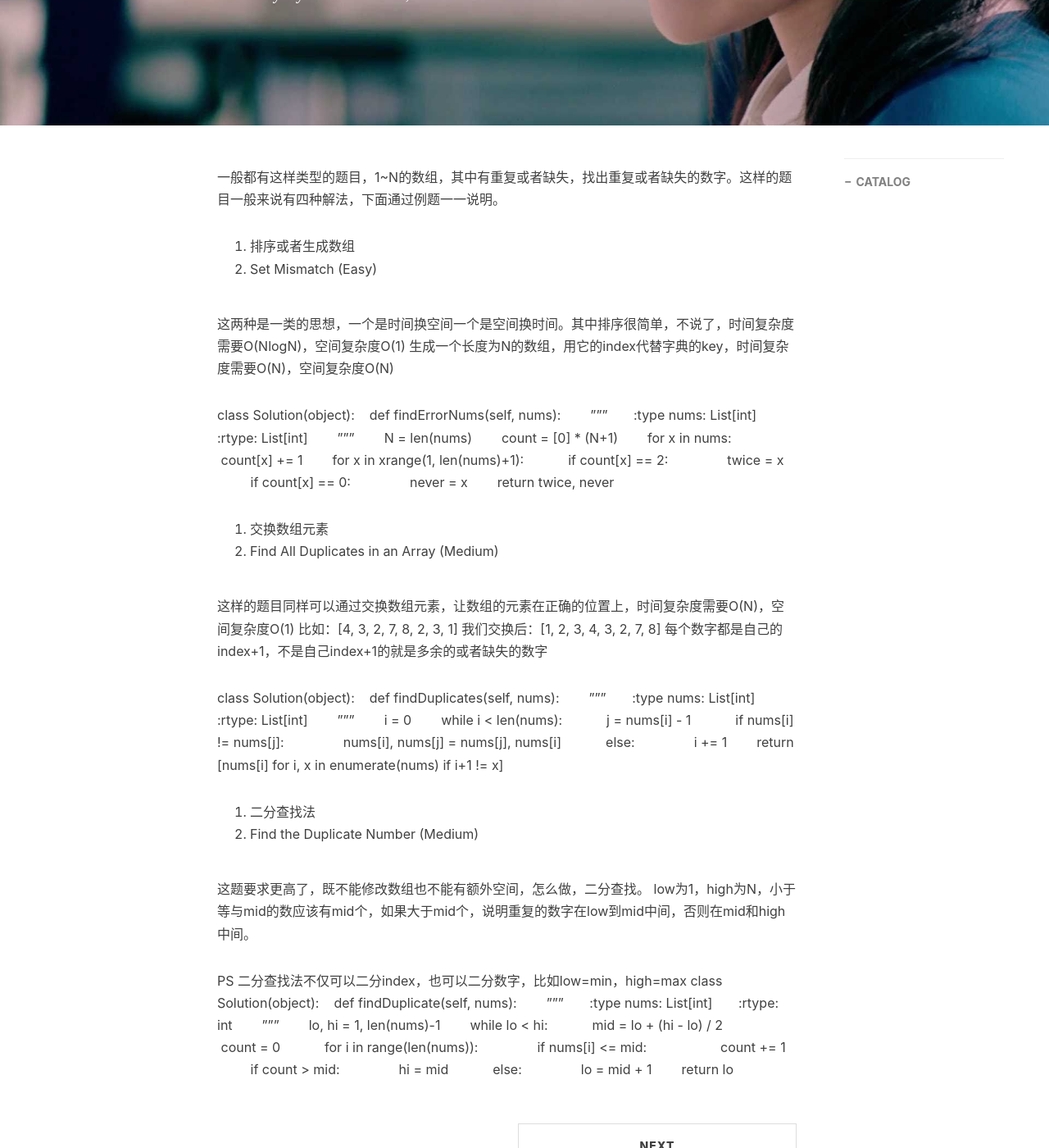
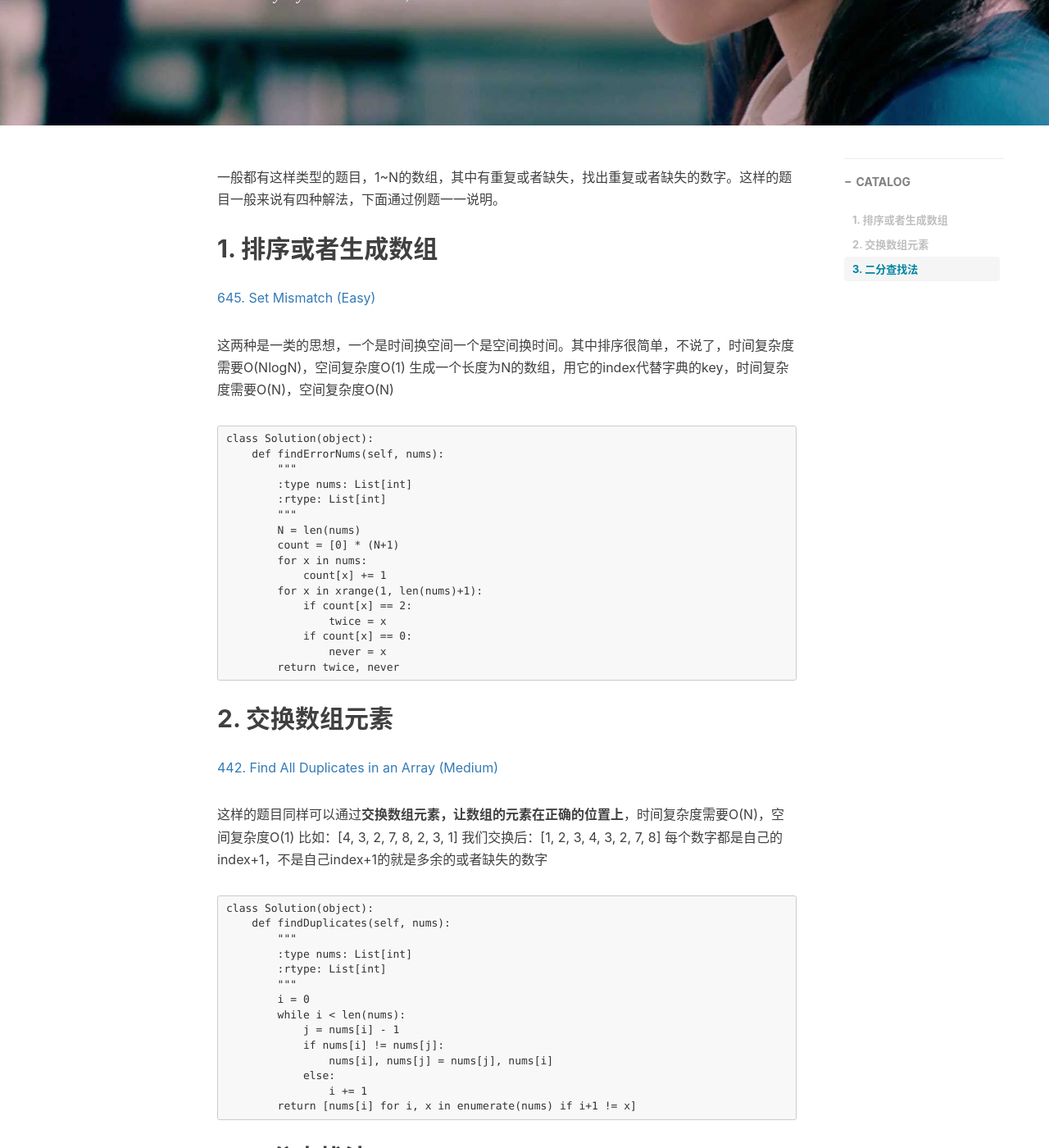
Before and after one commit to yuniler/yuniler.github.io, a Jekyll site: the page built from _posts/2019-03-04-寻找数组重复数类型题目的解法思路.md, in a window 1280 px wide and 1400 px high, scrolled down 430 px. Shown: the whole window at 82% size. Built offline with Jekyll 4.4.1, drawn with Linux system fonts in a browser that asks for light colours; nearby versions of some CDN libraries; comment, search, counter and statistics services are not loaded; part of the change alters nothing that is shown; some of the changed text lies outside the part shown.

Commit message:
Update 2019-03-04-寻找数组重复数类型题目的解法思路.md

````diff
--- a/_posts/2019-03-04-寻找数组重复数类型题目的解法思路.md
+++ b/_posts/2019-03-04-寻找数组重复数类型题目的解法思路.md
@@ -11,72 +11,80 @@ tags: 算法, leetcode
 
 一般都有这样类型的题目，1~N的数组，其中有重复或者缺失，找出重复或者缺失的数字。这样的题目一般来说有四种解法，下面通过例题一一说明。
 
-1. 排序或者生成数组
-645. Set Mismatch (Easy)
+## 1. 排序或者生成数组
+
+[645\. Set Mismatch (Easy)](https://leetcode.com/problems/set-mismatch/description/)
 
 这两种是一类的思想，一个是时间换空间一个是空间换时间。其中排序很简单，不说了，时间复杂度需要O(NlogN)，空间复杂度O(1)
 生成一个长度为N的数组，用它的index代替字典的key，时间复杂度需要O(N)，空间复杂度O(N)
+```
+class Solution(object):
+    def findErrorNums(self, nums):
+        """
+        :type nums: List[int]
+        :rtype: List[int]
+        """
+        N = len(nums)
+        count = [0] * (N+1)
+        for x in nums:
+            count[x] += 1
+        for x in xrange(1, len(nums)+1):
+            if count[x] == 2:
+                twice = x
+            if count[x] == 0:
+                never = x
+        return twice, never
+```
 
-class Solution(object):
-    def findErrorNums(self, nums):
-        """
-        :type nums: List[int]
-        :rtype: List[int]
-        """
-        N = len(nums)
-        count = [0] * (N+1)
-        for x in nums:
-            count[x] += 1
-        for x in xrange(1, len(nums)+1):
-            if count[x] == 2:
-                twice = x
-            if count[x] == 0:
-                never = x
-        return twice, never
-2. 交换数组元素
-442. Find All Duplicates in an Array (Medium)
+## 2. 交换数组元素
 
-这样的题目同样可以通过交换数组元素，让数组的元素在正确的位置上，时间复杂度需要O(N)，空间复杂度O(1)
+[442\. Find All Duplicates in an Array (Medium)](https://leetcode.com/problems/find-all-duplicates-in-an-array/description/)
+
+这样的题目同样可以通过**交换数组元素，让数组的元素在正确的位置上**，时间复杂度需要O(N)，空间复杂度O(1)
 比如：[4, 3, 2, 7, 8, 2, 3, 1]
 我们交换后：[1, 2, 3, 4, 3, 2, 7, 8]
 每个数字都是自己的index+1，不是自己index+1的就是多余的或者缺失的数字
+```
+class Solution(object):
+    def findDuplicates(self, nums):
+        """
+        :type nums: List[int]
+        :rtype: List[int]
+        """
+        i = 0
+        while i < len(nums):
+            j = nums[i] - 1
+            if nums[i] != nums[j]:
+                nums[i], nums[j] = nums[j], nums[i]
+            else:
+                i += 1
+        return [nums[i] for i, x in enumerate(nums) if i+1 != x]
+```
 
-class Solution(object):
-    def findDuplicates(self, nums):
-        """
-        :type nums: List[int]
-        :rtype: List[int]
-        """
-        i = 0
-        while i < len(nums):
-            j = nums[i] - 1
-            if nums[i] != nums[j]:
-                nums[i], nums[j] = nums[j], nums[i]
-            else:
-                i += 1
-        return [nums[i] for i, x in enumerate(nums) if i+1 != x]
-3. 二分查找法
-287. Find the Duplicate Number (Medium)
+## 3. 二分查找法
+
+[287\. Find the Duplicate Number (Medium)](https://leetcode.com/problems/find-the-duplicate-number/description/)
 
 这题要求更高了，既不能修改数组也不能有额外空间，怎么做，二分查找。
 low为1，high为N，小于等与mid的数应该有mid个，如果大于mid个，说明重复的数字在low到mid中间，否则在mid和high中间。
-
-PS 二分查找法不仅可以二分index，也可以二分数字，比如low=min，high=max
+- PS 二分查找法不仅可以二分index，也可以二分数字，比如low=min，high=max
+```
 class Solution(object):
-    def findDuplicate(self, nums):
-        """
-        :type nums: List[int]
-        :rtype: int
-        """
-        lo, hi = 1, len(nums)-1
-        while lo < hi:
-            mid = lo + (hi - lo) / 2
-            count = 0
-            for i in range(len(nums)):
-                if nums[i] <= mid:
-                    count += 1
-            if count > mid:
-                hi = mid
-            else:
-                lo = mid + 1
-        return lo
+    def findDuplicate(self, nums):
+        """
+        :type nums: List[int]
+        :rtype: int
+        """
+        lo, hi = 1, len(nums)-1
+        while lo < hi:
+            mid = lo + (hi - lo) / 2
+            count = 0
+            for i in range(len(nums)):
+                if nums[i] <= mid:
+                    count += 1
+            if count > mid:
+                hi = mid
+            else:
+                lo = mid + 1
+        return lo
+```
````
